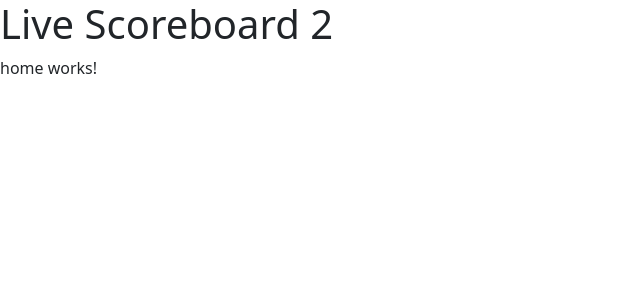
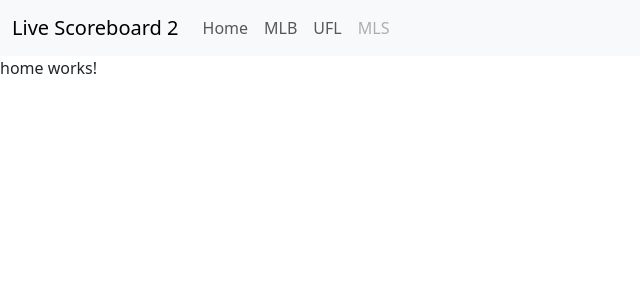
Before and after one commit to themattgross/live-scoreboard-2, an Angular app: page / in a window 1280 px wide. Shown: the top 300 px of the page, without its empty margins (0-640 px from the left). Built offline with nearby package versions, Linux system fonts and the light colour scheme.

Commit message:
Add navbar

```diff
--- a/src/app/app.component.html
+++ b/src/app/app.component.html
@@ -1,2 +1,25 @@
-<h1>Live Scoreboard 2</h1>
+<nav class="navbar navbar-expand-lg bg-body-tertiary">
+    <div class="container-fluid">
+      <a class="navbar-brand" href="#">Live Scoreboard 2</a>
+      <button class="navbar-toggler" type="button" data-bs-toggle="collapse" data-bs-target="#navbarNav" aria-controls="navbarNav" aria-expanded="false" aria-label="Toggle navigation">
+        <span class="navbar-toggler-icon"></span>
+      </button>
+      <div class="collapse navbar-collapse" id="navbarNav">
+        <ul class="navbar-nav">
+          <li class="nav-item" routerLinkActive="active">
+            <a class="nav-link" routerLink="/" routerLinkActive="active">Home</a>
+          </li>
+          <li class="nav-item" routerLinkActive="active">
+            <a class="nav-link" routerLink="/mlb" routerLinkActive="active">MLB</a>
+          </li>
+          <li class="nav-item" routerLinkActive="active">
+            <a class="nav-link" routerLink="/ufl">UFL</a>
+          </li>
+          <li class="nav-item">
+            <a class="nav-link disabled" aria-disabled="true">MLS</a>
+          </li>
+        </ul>
+      </div>
+    </div>
+  </nav>
 <router-outlet />
--- a/src/app/app.component.ts
+++ b/src/app/app.component.ts
@@ -1,11 +1,11 @@
 import { Component } from '@angular/core';
-import { RouterOutlet } from '@angular/router';
+import { RouterOutlet, RouterLink } from '@angular/router';
 import { NgIf } from '@angular/common';
 
 @Component({
   selector: 'app-root',
   standalone: true,
-  imports: [RouterOutlet, NgIf],
+  imports: [RouterOutlet, RouterLink, NgIf],
   templateUrl: './app.component.html',
   styleUrl: './app.component.scss',
 })
```
